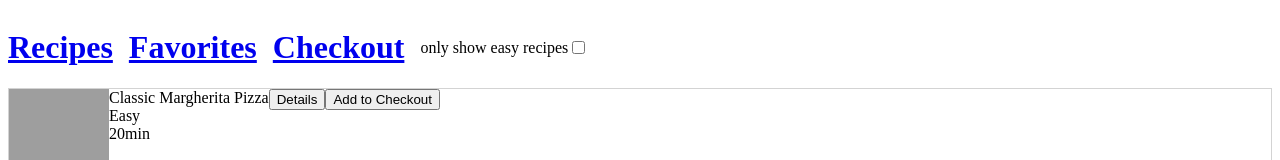
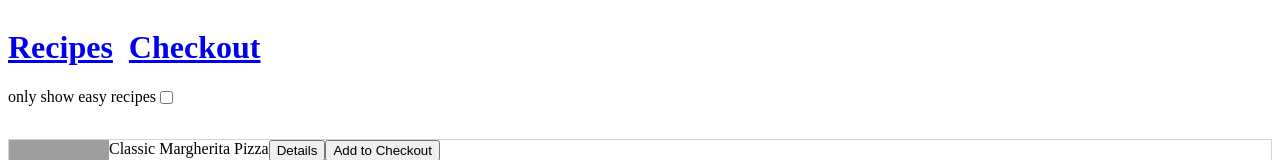
Before and after one commit to devham236/redux-tutorial, a React (Vite) app: page / in a window 1280 px wide. Shown: the top 160 px of the page. Built offline with nearby package versions, Linux system fonts and the light colour scheme; grey boxes are pictures that could not be loaded.

Commit message:
clean up

```diff
--- a/src/App.jsx
+++ b/src/App.jsx
@@ -1,7 +1,6 @@
 import React from "react"
 import { Link, Route, Routes } from "react-router-dom"
 import { useDispatch, useSelector } from "react-redux"
-import Favorites from "./Pages/Favorites"
 import Recipes from "./Pages/Recipes"
 import Modal from "./Components/Modal"
 import Checkout from "./Pages/Checkout"
@@ -21,25 +20,12 @@ const App = () => {
           <Link to={"/"} style={{ marginRight: "1rem" }}>
             <h1>Recipes</h1>
           </Link>
-          <Link to={"/favorites"} style={{ marginRight: "1rem" }}>
-            <h1>Favorites</h1>
-          </Link>
           <Link to={"/checkout"} style={{ marginRight: "1rem" }}>
             <h1>Checkout</h1>
           </Link>
-          <div style={{ display: "flex", alignItems: "center" }}>
-            <label htmlFor="difficulty">only show easy recipes</label>
-            <input
-              type="checkbox"
-              name="difficulty"
-              id="difficulty"
-              onClick={() => dispatch(toggleState())}
-            />
-          </div>
         </div>
         <Routes>
           <Route path="/" element={<Recipes />}></Route>
-          <Route path="/favorites" element={<Favorites />}></Route>
           <Route path="/checkout" element={<Checkout />}></Route>
         </Routes>
       </div>
--- a/src/Pages/Favorites.jsx
+++ /dev/null
@@ -1,18 +0,0 @@
-import React from "react"
-import RecipeDiv from "../Components/RecipeDiv"
-import { useSelector } from "react-redux"
-
-const Favorites = () => {
-  const favorites = useSelector((state) => state.favorites.value)
-  return (
-    <div>
-      {favorites.length > 0 ? (
-        favorites.map((recipe) => <RecipeDiv key={recipe.id} recipe={recipe} />)
-      ) : (
-        <p>Your favorites List is empty...</p>
-      )}
-    </div>
-  )
-}
-
-export default Favorites
--- a/src/Pages/Recipes.jsx
+++ b/src/Pages/Recipes.jsx
@@ -2,6 +2,7 @@ import React from "react"
 import RecipeDiv from "../Components/RecipeDiv"
 import { useDispatch, useSelector } from "react-redux"
 import { toggleRecipes } from "../Slices/recipeSlice"
+import { toggleState } from "../Slices/onlyEasySlice"
 
 const Recipes = () => {
   const dispatch = useDispatch()
@@ -13,6 +14,17 @@ const Recipes = () => {
 
   return (
     <div>
+      <div
+        style={{ display: "flex", alignItems: "center", marginBottom: "2rem" }}
+      >
+        <label htmlFor="difficulty">only show easy recipes</label>
+        <input
+          type="checkbox"
+          name="difficulty"
+          id="difficulty"
+          onClick={() => dispatch(toggleState())}
+        />
+      </div>
       {recipesArray.map((recipe) => (
         <RecipeDiv key={recipe.id} recipe={recipe} />
       ))}
--- a/src/Slices/favoritesSlice.js
+++ /dev/null
@@ -1,21 +0,0 @@
-import { createSlice } from "@reduxjs/toolkit"
-
-const favoritesSlice = createSlice({
-  name: "favorites",
-  initialState: { value: [] },
-  reducers: {
-    addRecipe: (state, action) => {
-      state.value.push(action.payload)
-    },
-    removeRecipe: (state, action) => {
-      const filteredArray = state.value.filter(
-        (recipe) => recipe.id != action.payload.id
-      )
-      state.value = filteredArray
-    },
-  },
-})
-
-export const { addRecipe, removeRecipe } = favoritesSlice.actions
-
-export default favoritesSlice.reducer
--- a/src/main.jsx
+++ b/src/main.jsx
@@ -7,7 +7,6 @@ import { Provider } from "react-redux"
 import { BrowserRouter } from "react-router-dom"
 
 import recipesReducer from "./Slices/recipeSlice.js"
-import favoritesReducer from "./Slices/favoritesSlice.js"
 import modalReducer from "./Slices/modalSlice.js"
 import checkoutReducer from "./Slices/checkoutSlice.js"
 import onlyEasyReducer from "./Slices/onlyEasySlice.js"
@@ -15,7 +14,6 @@ import onlyEasyReducer from "./Slices/onlyEasySlice.js"
 const store = configureStore({
   reducer: {
     recipes: recipesReducer,
-    favorites: favoritesReducer,
     modal: modalReducer,
     checkout: checkoutReducer,
     onlyEasy: onlyEasyReducer,
```
